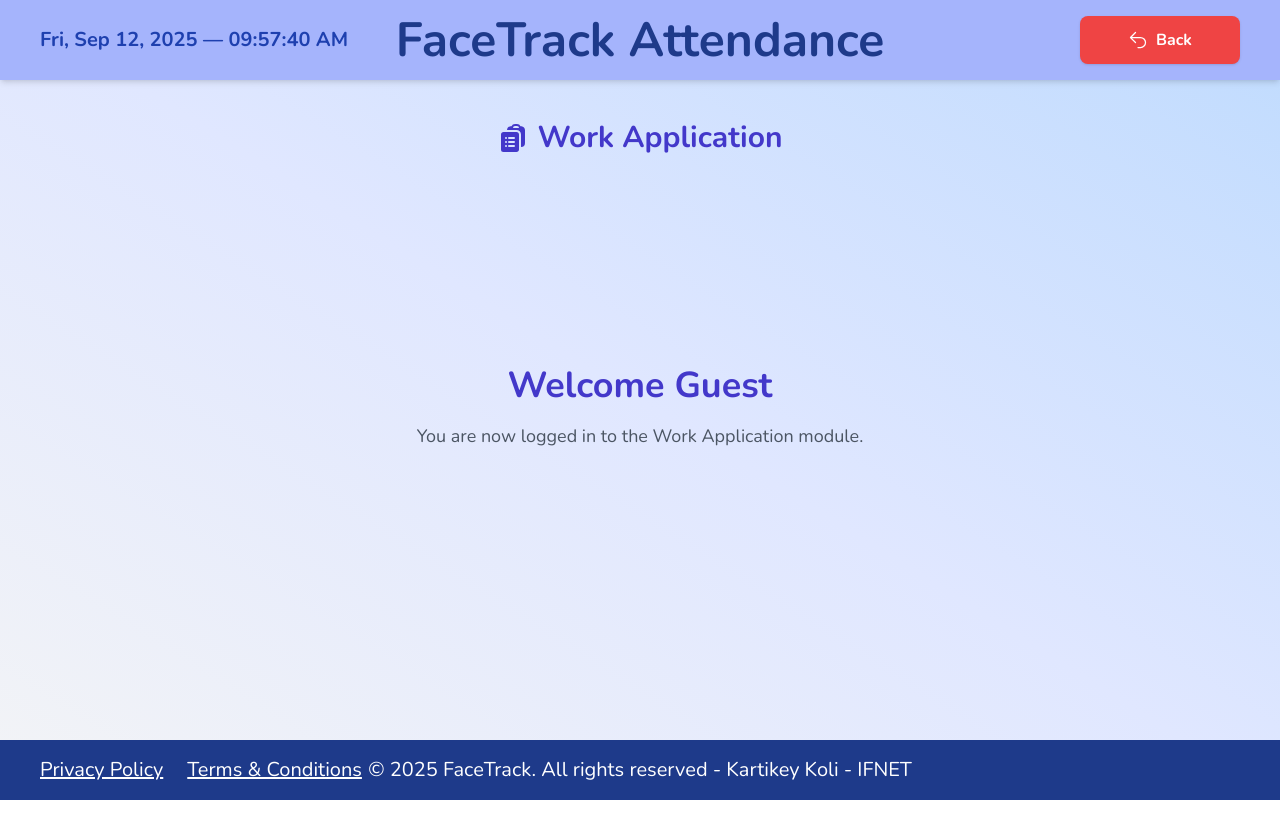
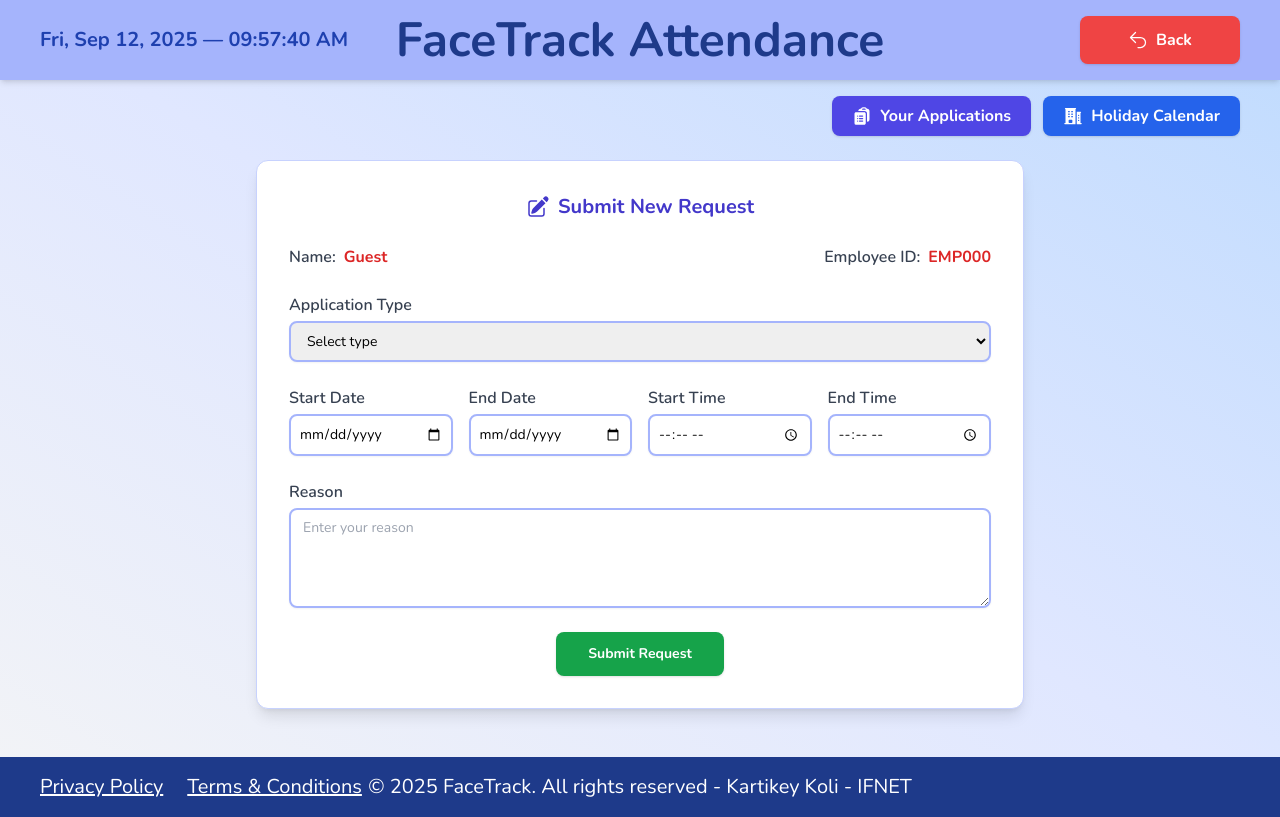
Before and after one commit to Kartikey150699/attendance-app-with-facial-recognition, a React (Create React App) app in the folder frontend/: page /work-application in a window 1280 px wide. Built offline with nearby package versions, Linux system fonts and the light colour scheme.

Commit message:
commit sept 17

```diff
--- a/frontend/src/AttendanceLogs.js
+++ b/frontend/src/AttendanceLogs.js
@@ -15,6 +15,9 @@
   const [searchTerm, setSearchTerm] = useState("");
   const [filterType, setFilterType] = useState("today");
   const [showDeleted, setShowDeleted] = useState(false);
+
+  // Sorting state
+  const [sortConfig, setSortConfig] = useState({ key: null, direction: "asc" });
 
   // Modal states
   const [isModalOpen, setIsModalOpen] = useState(false);
@@ -98,8 +101,30 @@
       });
     }
 
+    // Sorting logic
+if (sortConfig.key) {
+  updated.sort((a, b) => {
+    let aVal = a[sortConfig.key] || "";
+    let bVal = b[sortConfig.key] || "";
+
+    if (sortConfig.key === "date") {
+      aVal = new Date(aVal);
+      bVal = new Date(bVal);
+    } else {
+      aVal = aVal.toString().toLowerCase();
+      bVal = bVal.toString().toLowerCase();
+    }
+
+    if (aVal < bVal) return sortConfig.direction === "asc" ? -1 : 1;
+    if (aVal > bVal) return sortConfig.direction === "asc" ? 1 : -1;
+    return 0;
+  });
+}
+
     setFilteredLogs(updated);
-  }, [searchTerm, filterType, logs, showDeleted]);
+  }, [searchTerm, filterType, logs, showDeleted, sortConfig]);
+
+
 
   // Reset filters
 const resetFilters = () => {
@@ -110,6 +135,7 @@
 
   setYear(today.getFullYear());
   setMonth(today.getMonth() + 1);
+  setSortConfig({ key: null, direction: "asc" });
 
   setFilteredLogs(
     logs.filter((log) => log.employee_id !== "DELETED")
@@ -155,7 +181,7 @@
 const saveEdit = async () => {
   if (!editLog) return;
 
-  const adminName = localStorage.getItem("currentAdmin"); // ✅ logged-in admin name
+  const adminName = localStorage.getItem("currentAdmin"); // logged-in admin name
 
   try {
     const res = await fetch(
@@ -248,6 +274,23 @@
     console.error("Error exporting logs:", err);
   }
 };
+
+// Sort handler
+const requestSort = (key) => {
+  if (sortConfig.key !== key) {
+    setSortConfig({ key, direction: "asc" });
+  } else if (sortConfig.direction === "asc") {
+    setSortConfig({ key, direction: "desc" });
+  } else if (sortConfig.direction === "desc") {
+    setSortConfig({ key: null, direction: "asc" });
+  }
+};
+
+const getArrow = (key) => {
+  if (sortConfig.key !== key) return "↕";  // Default state
+  return sortConfig.direction === "asc" ? "▲" : "▼";
+};
+
   return (
     <div className="flex flex-col min-h-screen bg-gradient-to-tr from-gray-100 via-indigo-100 to-blue-200">
       {/* Header */}
@@ -379,9 +422,24 @@
         <table className="w-full border-collapse bg-white shadow-lg rounded-xl overflow-hidden">
           <thead>
   <tr className="bg-indigo-500 text-white text-lg">
-              <th className="p-4">Employee ID</th>
-              <th className="p-4">Date</th>
-              <th className="p-4">Employee</th>
+    <th
+      className="p-4 cursor-pointer select-none"
+      onClick={() => requestSort("employee_id")}
+    >
+      Employee ID {getArrow("employee_id")}
+    </th>
+    <th
+      className="p-4 cursor-pointer select-none"
+      onClick={() => requestSort("date")}
+    >
+      Date {getArrow("date")}
+    </th>
+    <th
+      className="p-4 cursor-pointer select-none"
+      onClick={() => requestSort("user_name_snapshot")}
+    >
+      Employee {getArrow("user_name_snapshot")}
+    </th>
     <th className="p-4">Check In</th>
     <th className="p-4">Break Start</th>
     <th className="p-4">Break End</th>
--- a/frontend/src/Home.js
+++ b/frontend/src/Home.js
@@ -164,7 +164,7 @@
     if (status === "unknown") return "border-red-600";
     if (status === "logged_in") return "border-green-500";
     if (status === "preview") return "border-green-300";
-    if (status === "spoof") return "border-orange-700"; // 🔹 Spoof detection color
+    if (status === "spoof") return "border-orange-700"; // Spoof detection color
     return "border-gray-300";
   };
 
--- a/frontend/src/WorkApplication.js
+++ b/frontend/src/WorkApplication.js
@@ -1,23 +1,74 @@
 import { useState, useEffect } from "react";
 import { useLocation, useNavigate } from "react-router-dom";
-import { ArrowUturnLeftIcon, ClipboardDocumentListIcon } from "@heroicons/react/24/solid";
+import {
+  ArrowUturnLeftIcon,
+  ClipboardDocumentListIcon,
+  CalendarDaysIcon,
+  PencilSquareIcon,
+  BuildingOffice2Icon,
+} from "@heroicons/react/24/solid";
 import Footer from "./Footer";
 import HeaderDateTime from "./HeaderDateTime";
 
 function WorkApplication() {
   const location = useLocation();
   const navigate = useNavigate();
-  const user = location.state?.user || "Guest";
+
+  // Get user from location OR localStorage
+  const storedUser = JSON.parse(localStorage.getItem("currentUser") || "{}");
+  const user = location.state?.user || storedUser.name || "Guest";
+  const employeeId =
+    location.state?.employeeId || storedUser.employee_id || "EMP000";
 
   const [dateTime, setDateTime] = useState(new Date());
+
+  // Form states
+  const [applicationType, setApplicationType] = useState("");
+  const [startDate, setStartDate] = useState("");
+  const [endDate, setEndDate] = useState("");
+  const [startTime, setStartTime] = useState("");
+  const [endTime, setEndTime] = useState("");
+  const [reason, setReason] = useState("");
 
   useEffect(() => {
     const timer = setInterval(() => setDateTime(new Date()), 1000);
     return () => clearInterval(timer);
   }, []);
 
+  // Handle submit
+  const handleSubmit = (e) => {
+    e.preventDefault();
+    if (!applicationType || !startDate || !endDate || !reason.trim()) return;
+
+    const newApp = {
+      id: Date.now(),
+      employeeId,
+      user,
+      applicationType,
+      startDate,
+      endDate,
+      startTime,
+      endTime,
+      reason,
+      status: "Pending",
+      hrNotes: "",
+    };
+
+    console.log("Submitted Application:", newApp);
+
+    // Reset form
+    setApplicationType("");
+    setStartDate("");
+    setEndDate("");
+    setStartTime("");
+    setEndTime("");
+    setReason("");
+  };
+
+  const todayStr = new Date().toISOString().split("T")[0]; // ✅ today for min date
+
   return (
-    <div className="flex flex-col min-h-screen bg-gradient-to-tr from-gray-100 via-indigo-100 to-blue-200">
+    <div className="flex flex-col min-h-screen bg-gradient-to-tr from-gray-100 via-indigo-100 to-blue-200 overflow-x-hidden">
       {/* Header */}
       <div className="w-full flex items-center justify-center px-10 py-4 bg-indigo-300 shadow-md relative">
         {/* Date & Time */}
@@ -40,28 +91,151 @@
             className="w-40 px-6 py-3 bg-red-500 hover:bg-red-600 hover:scale-105 active:scale-95
                        transition-transform duration-200 text-white font-bold rounded-lg shadow flex items-center justify-center gap-2"
           >
-            <ArrowUturnLeftIcon className="h-5 w-5 text-white" />
+            <ArrowUturnLeftIcon className="h-5 w-5" />
             Back
           </button>
         </div>
       </div>
 
-      {/* Page Title Below Header */}
-      <div className="flex flex-col items-center py-10">
-        <h2 className="text-3xl font-bold text-indigo-700 mb-10 flex items-center gap-2">
-          <ClipboardDocumentListIcon className="h-8 w-8 text-indigo-700" />
-          Work Application
-        </h2>
+      {/* Action Buttons below header */}
+      <div className="flex justify-end gap-3 px-10 mt-4">
+        <button
+          onClick={() => alert("Your Applications page coming soon!")}
+          className="px-5 py-2 bg-indigo-600 hover:bg-indigo-700 text-white font-bold rounded-lg shadow flex items-center gap-2
+                     transition-transform hover:scale-105 active:scale-95"
+        >
+          <ClipboardDocumentListIcon className="h-5 w-5" />
+          Your Applications
+        </button>
+        <button
+          onClick={() => alert("Holiday Calendar page coming soon!")}
+          className="px-5 py-2 bg-blue-600 hover:bg-blue-700 text-white font-bold rounded-lg shadow flex items-center gap-2
+                     transition-transform hover:scale-105 active:scale-95"
+        >
+          <BuildingOffice2Icon className="h-5 w-5" />
+          Holiday Calendar
+        </button>
       </div>
 
-      {/* Centered Content */}
-      <div className="flex-grow flex flex-col items-center justify-center text-center px-6">
-        <h2 className="text-4xl font-bold text-indigo-700 mb-4 -mt-40">
-          Welcome {user}
-        </h2>
-        <p className="text-lg text-gray-600">
-          You are now logged in to the Work Application module.
-        </p>
+      {/* Request Form */}
+      <div className="flex justify-center px-4 mb-12 mt-6">
+        <form
+          onSubmit={handleSubmit}
+          className="w-full max-w-3xl bg-white rounded-xl shadow-lg p-8 border border-indigo-200 space-y-6 text-base"
+        >
+          <h3 className="text-xl font-bold text-indigo-700 mb-4 flex items-center gap-2 justify-center">
+            <PencilSquareIcon className="h-6 w-6 text-indigo-700" />
+            Submit New Request
+          </h3>
+
+          {/* Name & Employee ID in one row */}
+          <div className="flex justify-between items-center">
+            <div className="flex items-center gap-2">
+              <label className="text-gray-700 font-semibold">Name:</label>
+              <span className="text-red-600 font-bold">{user}</span>
+            </div>
+            <div className="flex items-center gap-2">
+              <label className="text-gray-700 font-semibold">Employee ID:</label>
+              <span className="text-red-600 font-bold">{employeeId}</span>
+            </div>
+          </div>
+
+          {/* Application Type */}
+          <div className="flex flex-col">
+            <label className="text-gray-700 font-semibold mb-1">
+              Application Type
+            </label>
+            <select
+              value={applicationType}
+              onChange={(e) => setApplicationType(e.target.value)}
+              className="px-3 py-2 text-sm border-2 border-indigo-300 rounded-lg shadow-sm
+                         focus:outline-none focus:ring-2 focus:ring-indigo-400"
+              required
+            >
+              <option value="">Select type</option>
+              <option value="Half Day">Half Day</option>
+              <option value="Leave">Leave</option>
+              <option value="Absent">Absent</option>
+              <option value="Others">Others</option>
+            </select>
+          </div>
+
+          {/* Dates + Times in single row */}
+          <div className="grid grid-cols-4 gap-4">
+            <div className="flex flex-col">
+              <label className="text-gray-700 font-semibold mb-1">Start Date</label>
+              <input
+                type="date"
+                value={startDate}
+                onChange={(e) => setStartDate(e.target.value)}
+                min={todayStr}
+                className="px-2 py-2 text-sm border-2 border-indigo-300 rounded-lg shadow-sm
+                           focus:outline-none focus:ring-2 focus:ring-indigo-400"
+                required
+              />
+            </div>
+
+            <div className="flex flex-col">
+              <label className="text-gray-700 font-semibold mb-1">End Date</label>
+              <input
+                type="date"
+                value={endDate}
+                onChange={(e) => setEndDate(e.target.value)}
+                min={startDate || todayStr}
+                className="px-2 py-2 text-sm border-2 border-indigo-300 rounded-lg shadow-sm
+                           focus:outline-none focus:ring-2 focus:ring-indigo-400"
+                required
+              />
+            </div>
+
+            <div className="flex flex-col">
+              <label className="text-gray-700 font-semibold mb-1">Start Time</label>
+              <input
+                type="time"
+                value={startTime}
+                onChange={(e) => setStartTime(e.target.value)}
+                className="px-2 py-2 text-sm border-2 border-indigo-300 rounded-lg shadow-sm
+                           focus:outline-none focus:ring-2 focus:ring-indigo-400"
+              />
+            </div>
+
+            <div className="flex flex-col">
+              <label className="text-gray-700 font-semibold mb-1">End Time</label>
+              <input
+                type="time"
+                value={endTime}
+                onChange={(e) => setEndTime(e.target.value)}
+                className="px-2 py-2 text-sm border-2 border-indigo-300 rounded-lg shadow-sm
+                           focus:outline-none focus:ring-2 focus:ring-indigo-400"
+              />
+            </div>
+          </div>
+
+          {/* Reason */}
+          <div className="flex flex-col">
+            <label className="text-gray-700 font-semibold mb-1">Reason</label>
+            <textarea
+              value={reason}
+              onChange={(e) => setReason(e.target.value)}
+              rows="4"
+              placeholder="Enter your reason"
+              className="px-3 py-2 text-sm border-2 border-indigo-300 rounded-lg shadow-sm
+                         focus:outline-none focus:ring-2 focus:ring-indigo-400 resize-y min-h-[100px]"
+              required
+            ></textarea>
+          </div>
+
+          {/* Submit Button */}
+          <div className="flex justify-center mt-6">
+            <button
+              type="submit"
+              className="px-8 py-3 bg-green-600 hover:bg-green-700 text-white font-bold rounded-lg shadow
+                         transition-transform hover:scale-105 active:scale-95 text-sm"
+            >
+              Submit Request
+            </button>
+          </div>
+        </form>
       </div>
 
       {/* Footer */}
--- a/frontend/src/WorkApplicationLogin.js
+++ b/frontend/src/WorkApplicationLogin.js
@@ -110,7 +110,9 @@
         if (face.status === "logged_in") {
           setStatusMessages([`✅ Welcome ${face.name}`]);
           setTimeout(() => {
-            navigate("/work-application", { state: { user: face.name } });
+            navigate("/work-application", {
+  state: { user: face.name, employeeId }   // <-- pass both
+});
           }, 500);
         } else if (face.status === "invalid_employee_id") {
           setStatusMessages([`❌ Invalid Employee ID`]);
```
Lines whose indentation alone changed are shown as unchanged.
